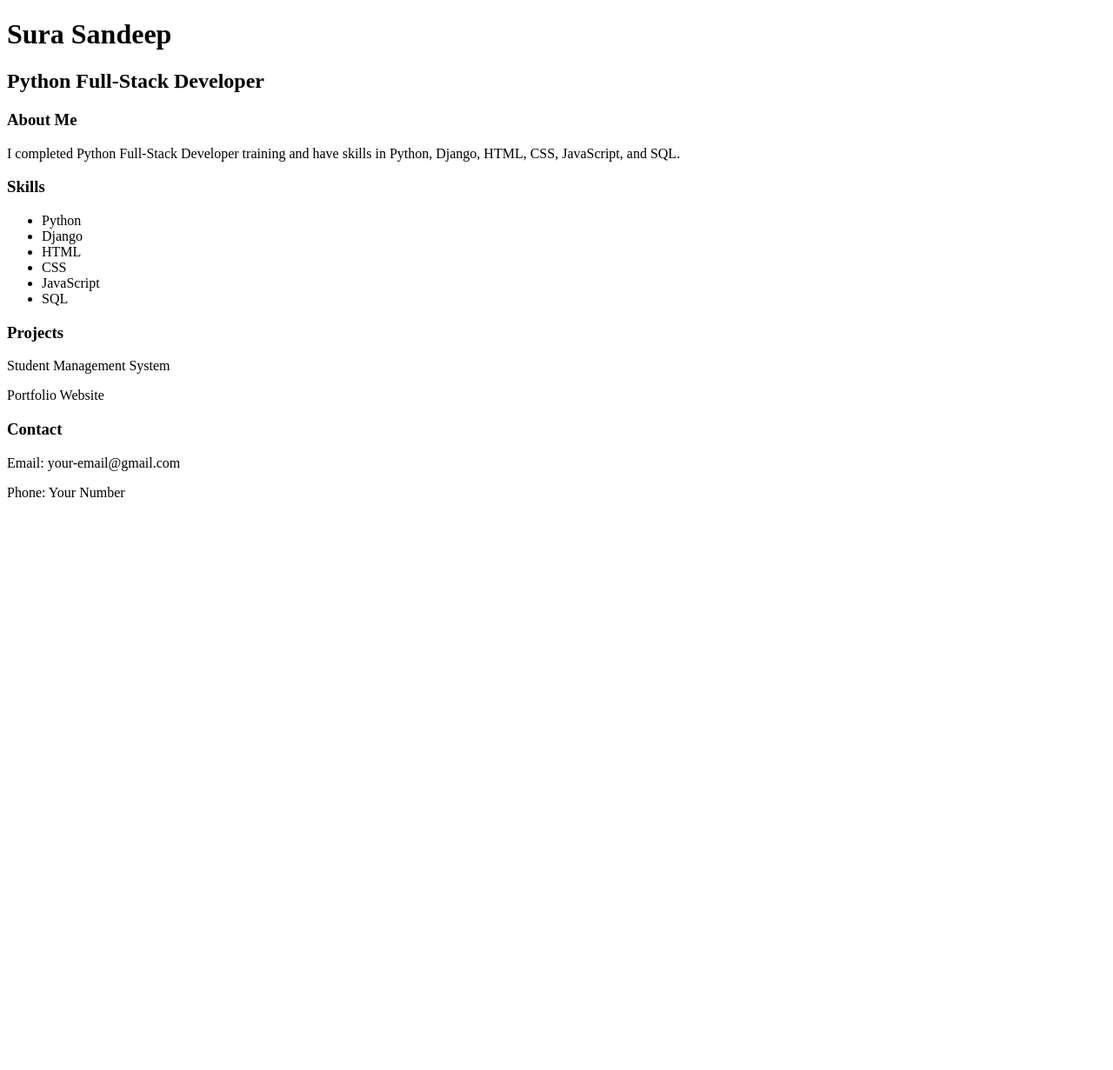
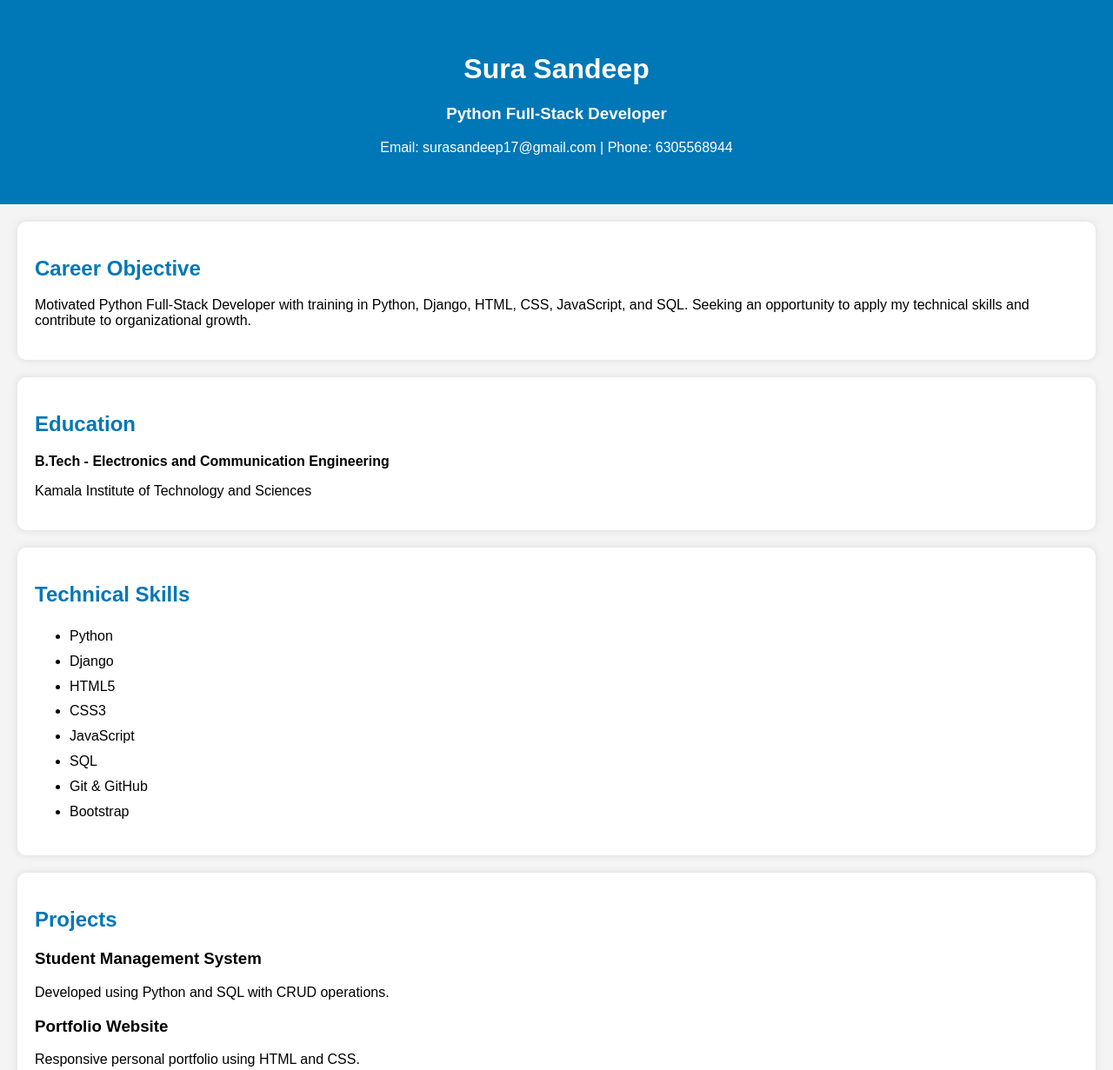
Before and after one commit to surasandeep17-cloud/surasandeep.github.io, a plain HTML site: page index.html in a window 1280 px wide. Shown: the top 1231 px of the page at 87% size. Before the commit the page ends 800 px from the top, so only its background shows below. Drawn offline with Linux system fonts and the light colour scheme.

Commit message:
Update index.html

```diff
--- a/index.html
+++ b/index.html
@@ -1,22 +1,110 @@
 <!DOCTYPE html>
-<html>
+<html lang="en">
 <head>
+<meta charset="UTF-8">
+<meta name="viewport" content="width=device-width, initial-scale=1.0">
 <title>Sura Sandeep Portfolio</title>
+<style>
+body{
+font-family:Arial,sans-serif;
+margin:0;
+padding:0;
+background:#f4f4f4;
+}
+
+header{
+background:#0077b6;
+color:white;
+text-align:center;
+padding:40px;
+}
+
+section{
+background:white;
+margin:20px;
+padding:20px;
+border-radius:10px;
+box-shadow:0 0 10px rgba(0,0,0,0.1);
+}
+
+h2{
+color:#0077b6;
+}
+
+ul{
+line-height:1.8;
+}
+
+footer{
+background:#333;
+color:white;
+text-align:center;
+padding:15px;
+}
+</style>
 </head>
 <body>
+
+<header>
 <h1>Sura Sandeep</h1>
-<h2>Python Full-Stack Developer</h2>
+<h3>Python Full-Stack Developer</h3>
+<p>Email: surasandeep17@gmail.com | Phone: 6305568944</p>
+</header>
 
-<h3>About Me</h3>
-<p>I completed Python Full-Stack Developer training and have skills in Python, Django, HTML, CSS, JavaScript, and SQL.</p>
+<section>
+<h2>Career Objective</h2>
+<p>
+Motivated Python Full-Stack Developer with training in Python, Django, HTML, CSS, JavaScript, and SQL. Seeking an opportunity to apply my technical skills and contribute to organizational growth.
+</p>
+</section>
 
-<h3>Skills</h3>
+<section>
+<h2>Education</h2>
+<p><b>B.Tech - Electronics and Communication Engineering</b></p>
+<p>Kamala Institute of Technology and Sciences</p>
+</section>
+
+<section>
+<h2>Technical Skills</h2>
 <ul>
 <li>Python</li>
 <li>Django</li>
-<li>HTML</li>
-<li>CSS</li>
+<li>HTML5</li>
+<li>CSS3</li>
 <li>JavaScript</li>
+<li>SQL</li>
+<li>Git & GitHub</li>
+<li>Bootstrap</li>
+</ul>
+</section>
+
+<section>
+<h2>Projects</h2>
+<h3>Student Management System</h3>
+<p>Developed using Python and SQL with CRUD operations.</p>
+
+<h3>Portfolio Website</h3>
+<p>Responsive personal portfolio using HTML and CSS.</p>
+</section>
+
+<section>
+<h2>Certifications</h2>
+<p>Python Full-Stack Developer Certification</p>
+</section>
+
+<section>
+<h2>Contact</h2>
+<p>Email: surasandeep17@gmail.com</p>
+<p>Phone: 6305568944</p>
+<p>GitHub: github.com/surasandeep17-cloud</p>
+</section>
+
+<footer>
+<p>© 2026 Sura Sandeep | Python Full-Stack Developer</p>
+</footer>
+
+</body>
+</html>
 <li>SQL</li>
 </ul>
 
```
